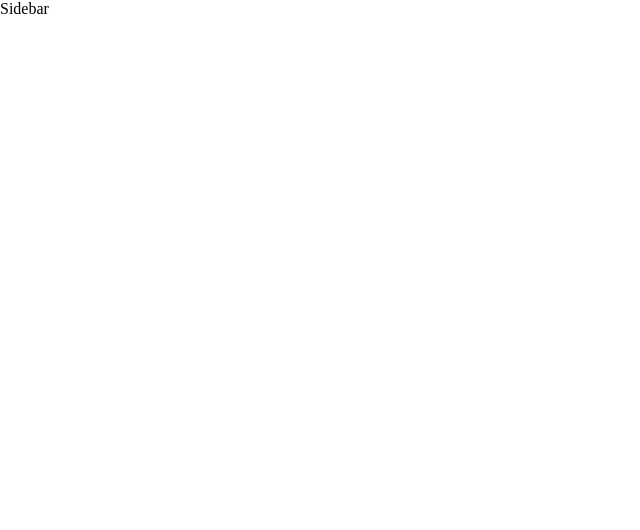
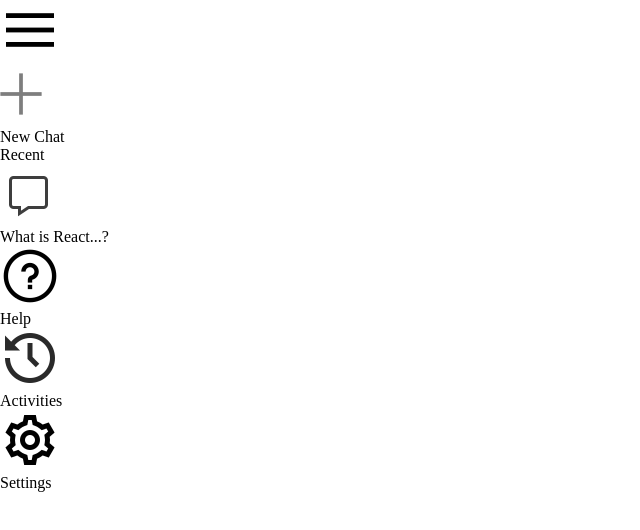
Before and after one commit to itsjustabhii/Google-Gemini, a React (Vite) app: page / in a window 1280 px wide. Shown: the top 530 px of the page, without its empty margins (0-640 px from the left). Built offline with nearby package versions, Linux system fonts and the light colour scheme.

Commit message:
added sidebar components

```diff
--- a/src/components/Sidebar/Sidebar.jsx
+++ b/src/components/Sidebar/Sidebar.jsx
@@ -1,9 +1,40 @@
 import React from 'react'
 import './Sidebar.css'
+import {assets} from '../../assets/assets'
 
 const Sidebar = () => {
   return (
-    <div className='sidebar'>Sidebar</div>
+    <div className='sidebar'>
+        <div className='top'>
+        <img className='menu' src={assets.menu_icon} alt="" />
+        <div className='new-chat'>
+            <img src={assets.plus_icon} alt="" />
+            <p>New Chat</p>
+        </div>
+        <div className='recent'>
+            <p className="recent-title">Recent</p>
+            <div className='recent-entry'>
+                <img src={assets.message_icon} alt="" />
+                <p>What is React...?</p>
+            </div>
+        </div>
+        </div>
+        <div className='bottom'>
+         <div className="bottom-item recent-entry">
+            <img src={assets.question_icon} alt="" />
+            <p>Help</p>
+         </div>
+         <div className="bottom-item recent-entry">
+            <img src={assets.history_icon} alt="" />
+            <p>Activities</p>
+         </div>
+         <div className="bottom-item recent-entry">
+            <img src={assets.setting_icon} alt="" />
+            <p>Settings</p>
+         </div>
+        </div>
+
+    </div>
   )
 }
 
```
